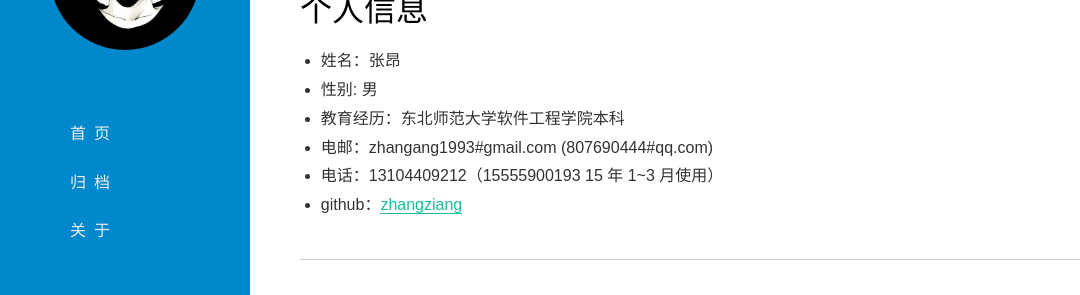
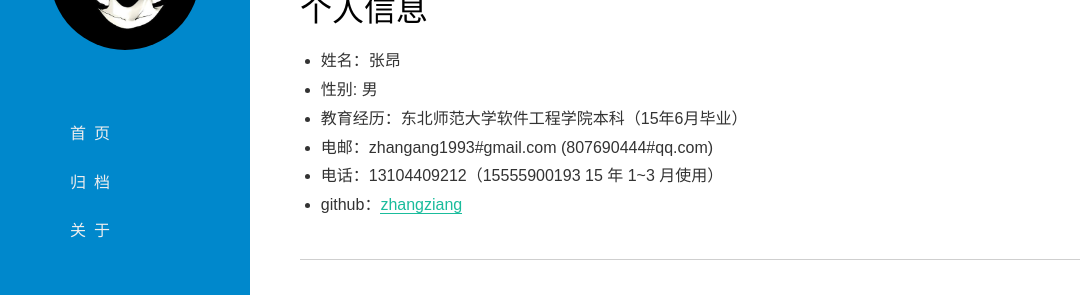
Before and after one commit to for-l00p/zhangziang.github.io, a Jekyll site: the page built from _posts/2015-02-10-resume.md, in a window 1280 px wide and 900 px high. Shown: the part 150-445 px from the top of the window, without its empty margins (0-1080 px from the left). Built offline with Jekyll 4.4.1, drawn with Linux system fonts in a browser that asks for light colours; Markdown is read by kramdown in place of the engine named in the settings.

Commit message:
little change

```diff
--- a/_posts/2015-02-10-resume.md
+++ b/_posts/2015-02-10-resume.md
@@ -7,7 +7,7 @@ date: 2015-02-10
 
 - 姓名：张昂
 - 性别: 男
-- 教育经历：东北师范大学软件工程学院本科
+- 教育经历：东北师范大学软件工程学院本科（15年6月毕业）
 - 电邮：zhangang1993#gmail.com (807690444#qq.com)
 - 电话：13104409212（15555900193 15 年 1~3 月使用）
 - github：[zhangziang](https://github.com/zhangziang)
```
